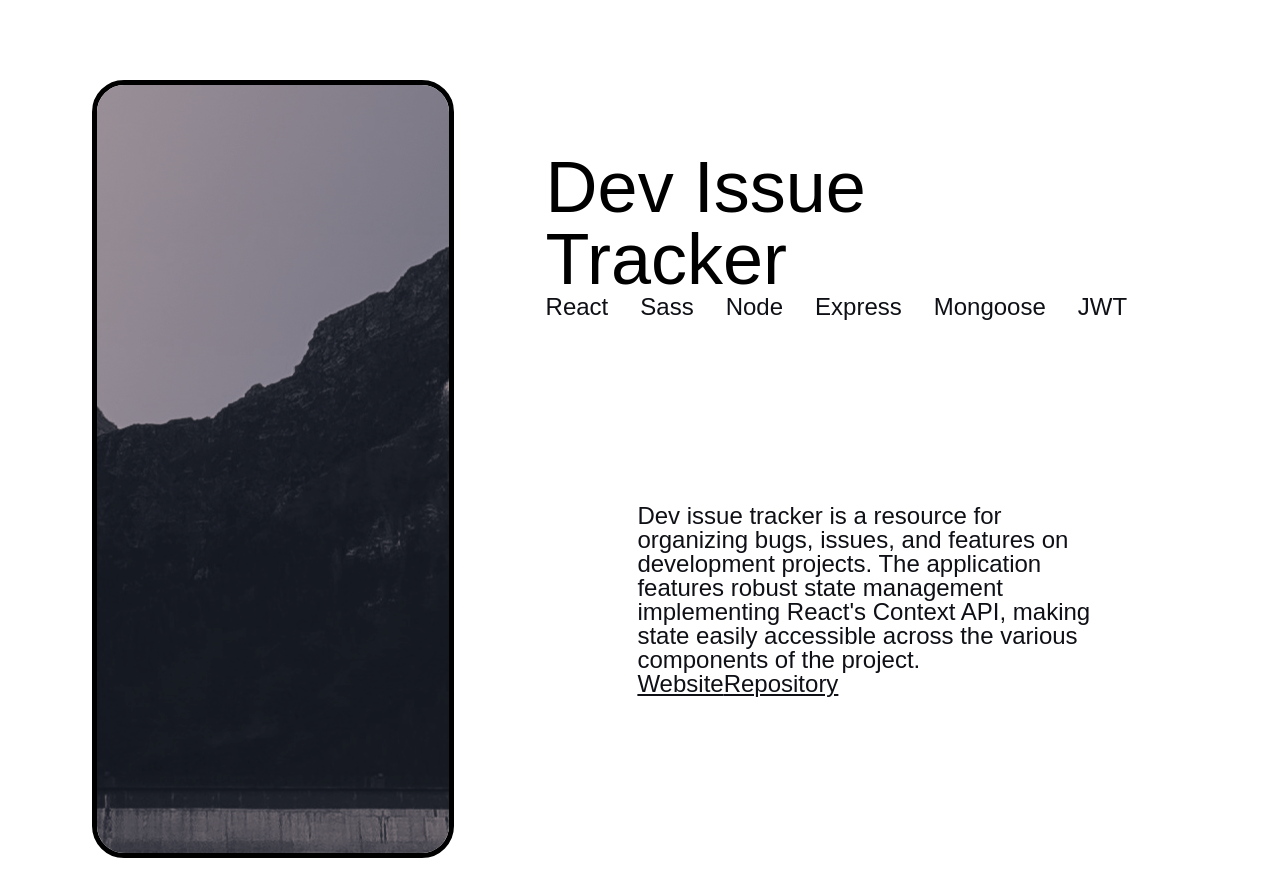
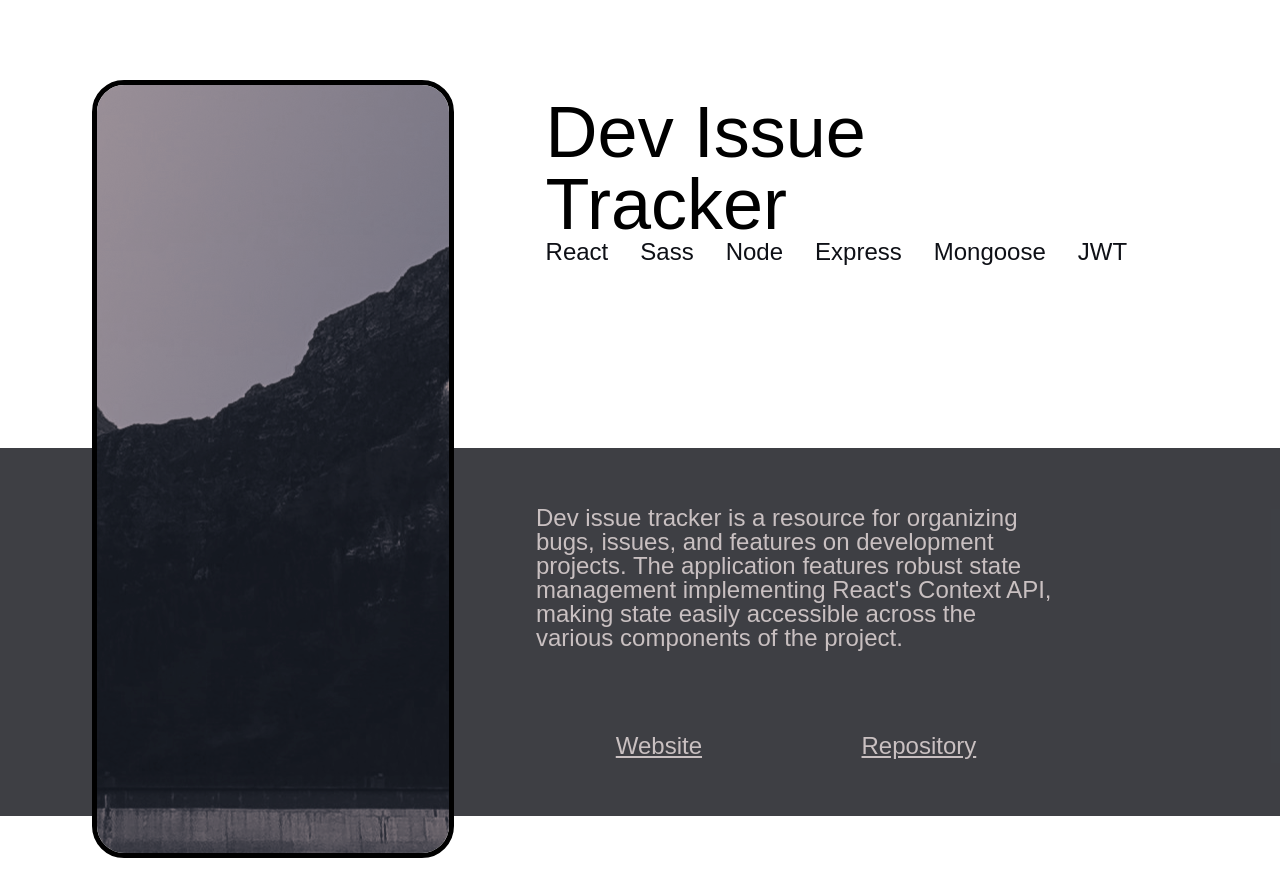
Before and after one commit to nbur4556/portfolio, a Next.js app: page /portfolio in a window 1280 px wide. Shown: the top 896 px of the page. Before the commit the page ends 858 px from the top, so only its background shows below. Built offline with nearby package versions, Linux system fonts and the light colour scheme.

Commit message:
style: text section background

```diff
--- a/styles/MobileImage.module.scss
+++ b/styles/MobileImage.module.scss
@@ -5,6 +5,8 @@
     width: 22rem;
     height: 48rem;
     border-radius: 2rem;
+
+    z-index: 10;
 
     span {
         display: block;
--- a/styles/PortfolioPost.module.scss
+++ b/styles/PortfolioPost.module.scss
@@ -1,19 +1,20 @@
+@import './colors';
+
 .portfolioPost {
     margin-top: 5rem;
     display: grid;
     grid-template-columns: repeat(12, 1fr);
-    grid-template-rows: 1fr 5fr 5fr;
-
-    overflow: hidden;
+    grid-template-rows: repeat(5, 1fr);
 
     div {
         grid-column: 2 / span 2;
-        grid-row: 1 / span 3;
+        grid-row: 1 / span 5;
     }
 
     .titleSection{
         grid-column: 5 / span 6;
-        grid-row: 2 / span 1;
+        grid-row: 1 / span 1;
+        margin-top: 1rem;
 
         ul {
             display: flex;
@@ -25,11 +26,30 @@
     }
 
     .textSection {
-        grid-column: 6 / span 5;
+        display: grid;
+        grid-template-columns: repeat(12, 1fr);
+        align-items: center;
+
+        grid-column: 1 / span 12;
         grid-row: 3 / span 2;
 
+        padding: 1rem;
+        background-color: $c_background_dark;
+
         p{
+            color: $c_font_light;
+            grid-column: 6 / span 5;
             max-width: 50rem;
+        }
+
+        section {
+            display: flex;
+            justify-content: space-around;
+            grid-column: 6 / span 5;
+
+            a {
+                color: $c_font_light;
+            }
         }
     }
 }
--- a/styles/_colors.scss
+++ b/styles/_colors.scss
@@ -1,2 +1,4 @@
 $c_font_light: #C9C0C1;
 $c_font_dark: #0E1016;
+
+$c_background_dark: rgba(14, 16, 22, .8);
```
